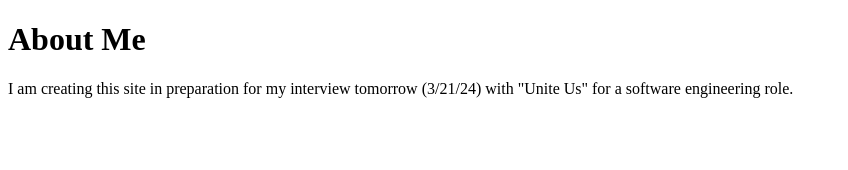
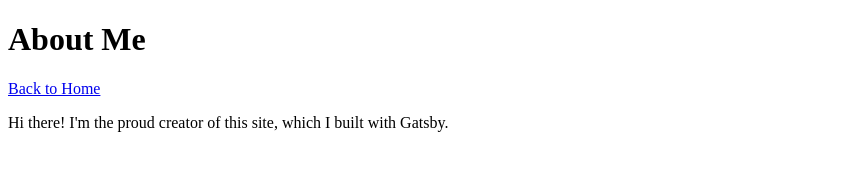
Before and after one commit to Klintonjmd/gatsby-tutorial, a Gatsby site: page /about in a window 1280 px wide. Shown: the whole page, without its empty margins (0-848 px from the left). Built offline with nearby package versions, Linux system fonts and the light colour scheme; Gatsby itself is replaced by a stand-in of ours.

Commit message:
Add links to each page

```diff
--- a/src/pages/about.js
+++ b/src/pages/about.js
@@ -1,16 +1,16 @@
-// Step 1: Import React
 import * as React from 'react'
+import { Link } from 'gatsby'
 
-// Step 2: Define your component
 const AboutPage = () => {
   return (
     <main>
       <h1>About Me</h1>
-      <p>I am creating this site in preparation for my interview tomorrow (3/21/24) with "Unite Us" for a software engineering role.</p>
+      <Link to="/">Back to Home</Link>
+      <p>Hi there! I'm the proud creator of this site, which I built with Gatsby.</p>
     </main>
   )
 }
 
 export const Head = () => <title>About Me</title>
-// Step 3: Export your component
+
 export default AboutPage
--- a/src/pages/index.js
+++ b/src/pages/index.js
@@ -1,11 +1,13 @@
 // Step 1: Import React
 import * as React from 'react'
+import { Link } from 'gatsby'
 
 // Step 2: Define your component
 const IndexPage = () => {
   return (
     <main>
       <h1>Welcome to my Gatsby site!</h1>
+      <Link to="/about">About</Link>
       <p>I'm making this by following the Gatsby Tutorial.</p>
     </main>
   )
```
